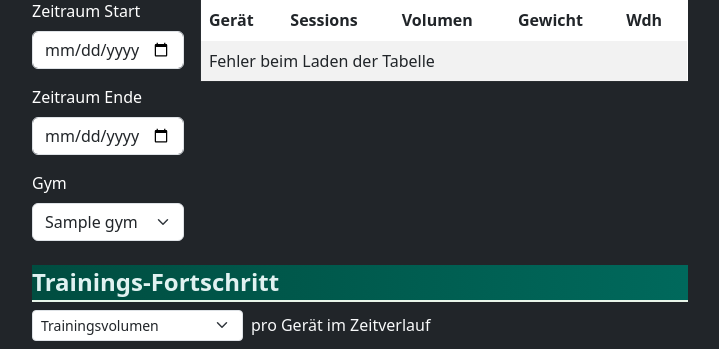
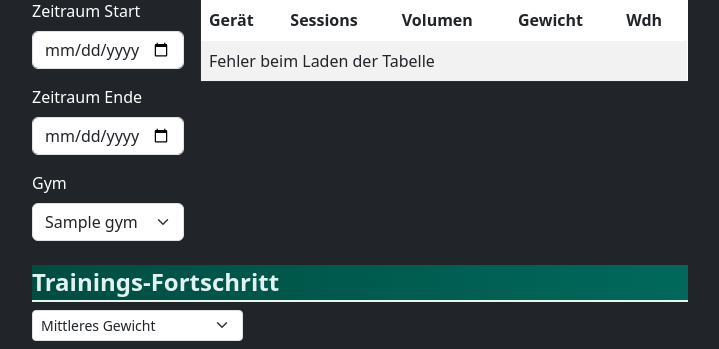
Before and after one commit to Pato7md/gym-stats, a Flask app: template templates/gym.html in a window 1280 px wide. Shown: the part 225-574 px from the top of the page, without its empty margins (280-999 px from the left). Run offline with Flask 3, Linux system fonts and the light colour scheme; the template is opened without the code that fills it: most values are stand-ins (such as "Sample title", 1, 10 or a date in 2020); parts of the project's set-up code (start-up, migrations or seed data) failed here and were passed over; some libraries are stand-ins or nearby versions.

Commit message:
table layout

```diff
--- a/static/js/gym.js
+++ b/static/js/gym.js
@@ -48,8 +48,6 @@ document.addEventListener('DOMContentLoaded', () => {
 });
 
 
-
-// Baut den Querystring für die API Request
 function buildParams({includeMetric=true}={}){
   const form = document.querySelector('#filter-form');
   const metricSelect = document.getElementById('metric');
@@ -71,8 +69,6 @@ function buildParams({includeMetric=true}={}){
   return params.toString();
 }
 
-
-// Holt Tabellendaten aus api/gym-table
 async function fetchAndRender(){
   const tableEl = document.getElementById('my-table');
   const tbodyEl = document.getElementById('table-body');
@@ -179,26 +175,79 @@ function markLongTextValues() {
 }
 
 
-async function fetchAndRenderPlot(){
+
+
+let originalFigData = [];
+
+async function fetchAndRenderPlot() {
   const container = document.getElementById('plot-container');
-  const res = await fetch(`/api/gym-plot?${buildParams({includeMetric:true})}`);
 
-  try{
-    if(res.status===204){ container.innerHTML = '<p>Kein Diagramm für diese Auswahl.</p>'; return; }
-    if(!res.ok){
-      const t = await res.text().catch(()=> ''); console.error('[plot] HTTP error:', res.status, t);
-      container.innerHTML = `<p style="color:#f88;">Fehler beim Laden des Diagramms (${res.status}).</p>`;
+  try {
+    const res = await fetch(`/api/gym-plot?${buildParams({ includeMetric: true })}`);
+    if (!res.ok) {
+      container.innerHTML = '<p style="color:#f88;">Fehler beim Laden des Diagramms.</p>';
       return;
     }
+
     const fig = await res.json();
-    container.innerHTML = '';
-    if(Array.isArray(fig?.data) && fig.data.length>0){
-      Plotly.newPlot(container, fig.data, fig.layout||{}, {responsive:true});
-    }else{
+
+    if (!Array.isArray(fig?.data) || fig.data.length === 0) {
       container.innerHTML = '<p>Kein Diagramm für diese Auswahl.</p>';
+      return;
     }
-  }catch(e){
-    console.error('[plot] JS error:', e);
+
+    // Originaldaten sichern
+    originalFigData = fig.data;
+
+    // Plot mit Legende anzeigen
+    const metricDropdown = document.getElementById('metric');
+    const selectedMetricText = metricDropdown?.options[metricDropdown.selectedIndex]?.text || '';
+
+    const isMobile = window.innerWidth < 650;
+
+    // Layout in Plot nicht mit css steuerbar!
+    const layout = {
+      showlegend: true,
+      legend: isMobile
+        ? {
+            orientation: "h",    // horizontal
+            yanchor: "top",
+            y: -0.3,              // unterhalb der X-Achse
+            xanchor: "center",
+            x: 0.5,
+            font: { size: 8 }    // kleinere Schrift
+          }
+        : {
+            orientation: "v",    // Desktop bleibt vertikal rechts
+            x: 1,
+            y: 1,
+            font: { size: 11 } // Browser-Schriftgröße (1 kleiner als vorher)
+          },
+      title: {
+        text: `${selectedMetricText} pro Gerät im Zeitverlauf`,
+        x: 0,
+        xanchor: "left",
+        pad: { t: 20, l: 10 },
+        font: { size: isMobile ? 14 : 20 }
+      },
+      margin: { t: 50, l: 50, r: 20, b: isMobile ? 100 : 50 } // unten mehr Platz bei Handy
+    };
+
+    const config = {
+      responsive: true,
+      displaylogo: false,
+      modeBarButtonsToRemove: [
+        'zoom2d', 'pan2d', 'select2d', 'lasso2d',
+        'zoomIn2d', 'zoomOut2d', 'autoScale2d',
+        'hoverClosestCartesian', 'hoverCompareCartesian',
+        'toggleSpikelines', 'resetViewMapbox'
+      ],
+    };
+
+    Plotly.newPlot(container, originalFigData, layout,  config);
+
+  } catch (err) {
+    console.error('[plot] Fehler:', err);
     container.innerHTML = '<p style="color:#f88;">Fehler beim Verarbeiten der Plot-Daten.</p>';
   }
 }
--- a/templates/base.html
+++ b/templates/base.html
@@ -10,6 +10,7 @@
   <!-- Vendor CSS -->
   <link href="https://cdn.jsdelivr.net/npm/bootstrap@5.3.0/dist/css/bootstrap.min.css" rel="stylesheet" />
   <link href="https://cdn.datatables.net/1.13.6/css/jquery.dataTables.min.css" rel="stylesheet" />
+  <link rel="stylesheet" href="https://cdn.jsdelivr.net/npm/choices.js/public/assets/styles/choices.min.css">
 
   <!-- App CSS -->
   <link rel="stylesheet" href="{{ url_for('static', filename='css/style.css') }}">
@@ -53,6 +54,7 @@
 
   <!-- Vendor JS -->
   <script src="https://cdn.plot.ly/plotly-2.35.2.min.js"></script>
+  <script src="https://cdn.jsdelivr.net/npm/choices.js/public/assets/scripts/choices.min.js"></script>
   {% block scripts %}{% endblock %}
 
 </body>
--- a/templates/gym.html
+++ b/templates/gym.html
@@ -81,20 +81,21 @@
   <div class="col-12">
     <div class="position-relative w-100">
 
-      <div class="plot-title d-flex align-items-center flex-wrap mb-2">
-        <select id="metric" name="metric" class="form-select form-select-sm w-auto">
-          <option value="volumen" {% if metric == 'volumen' %}selected{% endif %}>Trainingsvolumen</option>
-          <option value="gewicht" {% if metric == 'gewicht' %}selected{% endif %}>Mittleres Gewicht</option>
-          <option value="wdh" {% if metric == 'wdh' %}selected{% endif %}>Mittlere Wiederholungen</option>
-        </select>
-        <span class="ms-2 text-light">pro Gerät im Zeitverlauf</span>
+      <div class="row g-2 align-items-center mb-2">
+        <div class="col-auto">
+          <select id="metric" name="metric" class="form-select form-select-sm">
+            <option value="gewicht" {% if metric == 'gewicht' %}selected{% endif %}>Mittleres Gewicht</option>
+            <option value="wdh" {% if metric == 'wdh' %}selected{% endif %}>Mittlere Wiederholungen</option>
+            <option value="volumen" {% if metric == 'volumen' %}selected{% endif %}>Trainingsvolumen</option>
+          </select>
+        </div>
       </div>
 
       <div id="plot-container"></div>
 
-
     </div>
   </div>
+
 
 
 </div>
```
Also changed, not shown: static/css/style.css (+0 -14 lines).
